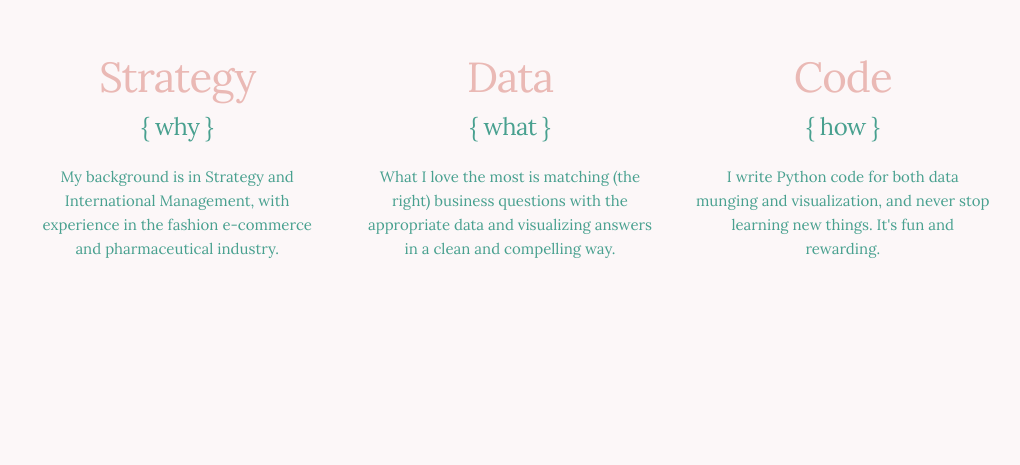
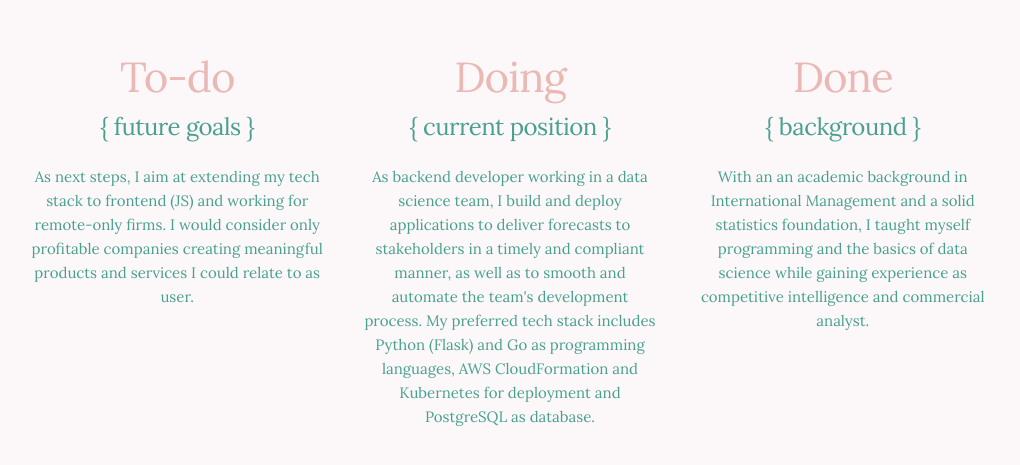
Before and after one commit to samurang87/samurang87.github.io, a website: page index.html in a window 1280 px wide. Shown: the part 779-1244 px from the top of the page, without its empty margins (130-1150 px from the left). Drawn offline with nearby package versions, Linux system fonts and the light colour scheme.

Commit message:
Change long descriptions

```diff
--- a/index.html
+++ b/index.html
@@ -56,19 +56,19 @@
     <div class="container">
       <div class="row">
         <div class="one-third column value">
-          <h2 class="value-multiplier">Strategy</h2>
-          <h5 class="value heading">{ why }</h5>
-          <p class="value description">My background is in Strategy and International Management, with experience in the fashion e-commerce and pharmaceutical industry.</p>
+          <h2 class="value-multiplier">To-do</h2>
+          <h5 class="value heading">{ future goals }</h5>
+          <p class="value description">As next steps, I aim at extending my tech stack to frontend (JS) and working for remote-only firms. I would consider only profitable companies creating meaningful products and services I could relate to as user.</p>
         </div>
         <div class="one-third column value">
-          <h2 class="value-multiplier">Data</h2>
-          <h5 class="value heading">{ what }</h5>
-          <p class="value description">What I love the most is matching (the right) business questions with the appropriate data and visualizing answers in a clean and compelling way.</p>
+          <h2 class="value-multiplier">Doing</h2>
+          <h5 class="value heading">{ current position }</h5>
+          <p class="value description">As backend developer working in a data science team, I build and deploy applications to deliver forecasts to stakeholders in a timely and compliant manner, as well as to smooth and automate the team's development process. My preferred tech stack includes Python (Flask) and Go as programming languages, AWS CloudFormation and Kubernetes for deployment and PostgreSQL as database.</p>
         </div>
         <div class="one-third column value">
-          <h2 class="value-multiplier">Code</h2>
-          <h5 class="value heading">{ how }</h5>
-          <p class="value description">I write Python code for both data munging and visualization, and never stop learning new things. It's fun and rewarding.</p>
+          <h2 class="value-multiplier">Done</h2>
+          <h5 class="value heading">{ background }</h5>
+          <p class="value description">With an an academic background in International Management and a solid statistics foundation, I taught myself programming and the basics of data science while gaining experience as competitive intelligence and commercial analyst.</p>
         </div>
       </div>
     </div>
```
